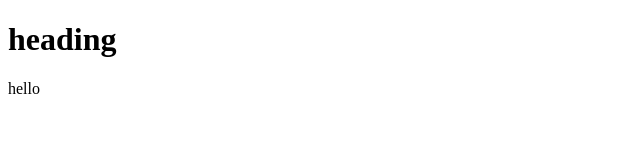
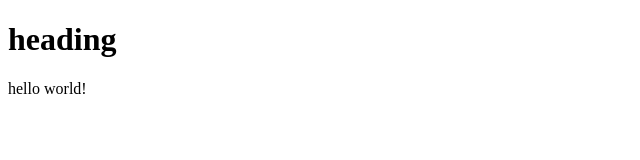
Before and after one commit to Jayanderson02/Lesson2, a plain HTML site: page index.html in a window 1280 px wide. Shown: the full height of the page, 0-640 px from the left. Drawn offline with Linux system fonts and the light colour scheme.

Commit message:
I updated the content.

```diff
--- a/index.html
+++ b/index.html
@@ -12,7 +12,7 @@
 	<body>
 
 		<h1>heading</h1>
-		<p>hello</p>
+		<p>hello world!</p>
 
 
 	</body>
```
Also changed, not shown: 1 other file.
